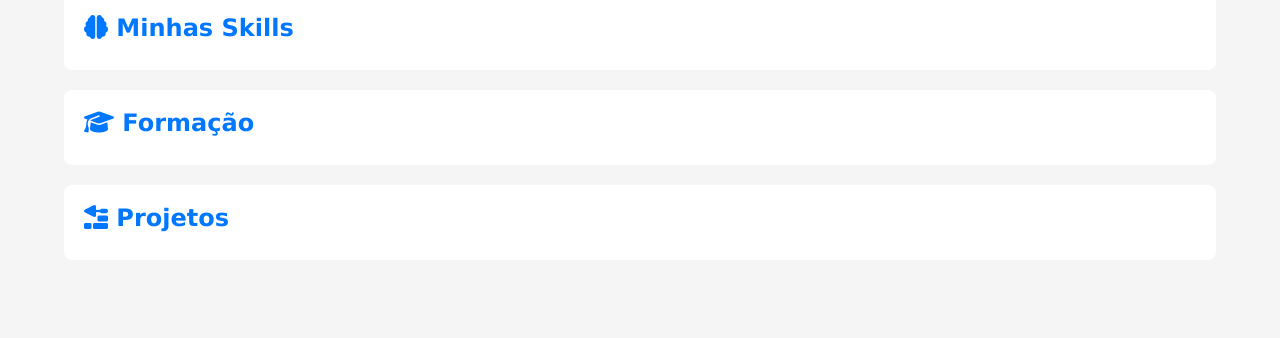
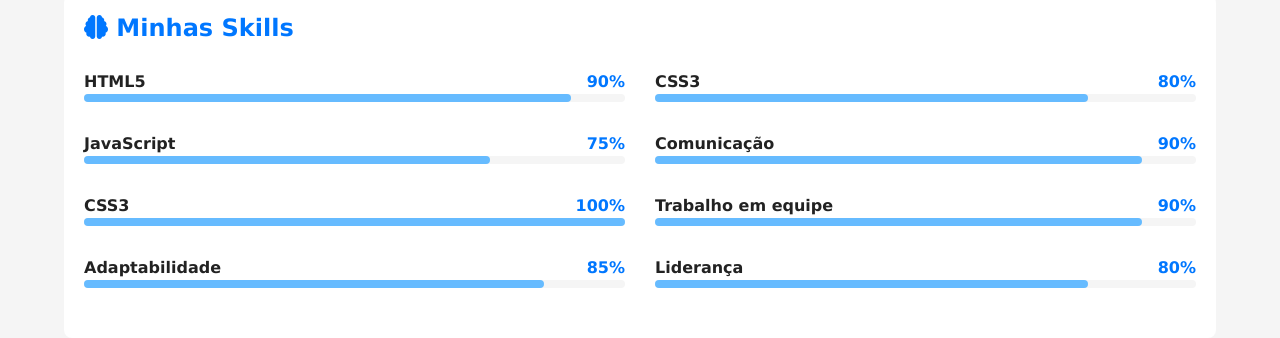
Before and after one commit to lucassantos1100/projeto-portfolio, a plain HTML site: page index.html in a window 1280 px wide. Shown: the part 1231-1569 px from the top of the page. Before the commit the page ends 1511 px from the top, so only its background shows below. Drawn offline with Linux system fonts and the light colour scheme.

Commit message:
skills criadas

```diff
--- a/estilos/style.css
+++ b/estilos/style.css
@@ -90,7 +90,7 @@ section#ficha img.foto {
 
 section#ficha h1 {
   color: var(--destaque);
-  margin: 15px 0px;
+  margin: 15px 0;
   font-size: 1.5em;
   text-align: left;
 }
@@ -129,7 +129,7 @@ article h2 {
   margin-bottom: 10px;
 }
 
-article#video div#video-container {
+div#video-container {
   position: relative;
   width: 100%;
   margin: auto;
@@ -144,3 +144,46 @@ div#video-container iframe {
   height: 100%;
   border-radius: 8px;
 }
+
+#skill-container {
+  display: grid;
+  grid-template-columns: 1fr;
+  gap: 30px;
+  margin: 30px 0px;
+}
+
+#skill-container .info {
+  display: flex;
+  justify-content: space-between;
+  align-items: center;
+}
+
+#skill-container .nome {
+  font-weight: bold;
+  color: #222222;
+}
+
+#skill-container .porcent {
+  font-weight: bold;
+  color: var(--destaque);
+}
+
+#skill-container .barra {
+  width: 100%;
+  height: 8px;
+  background-color: var(--fundo-principal);
+  border-radius: 4px;
+}
+
+#skill-container .progresso {
+  height: 100%;
+  background-color: var(--destaque-inverso);
+  border-radius: 4px;
+}
+
+
+@media screen and (min-width: 768px) {
+  #skill-container {
+    grid-template-columns: 1fr 1fr;
+  }
+}
--- a/index.html
+++ b/index.html
@@ -43,8 +43,123 @@
 
             <article id="skills">
                 <h2><i class="fa-solid fa-brain"></i> Minhas Skills</h2>
+
+                <div id="skill-container">
+                    <div class="item">
+                        <div class="info">
+                            <span class="nome">
+                                HTML5
+                            </span>
+                            <span class="porcent">
+                                90%
+                            </span>
+                        </div>
+                        <div class="barra">
+                            <div class="progresso" style="width: 90%;"></div>
+                        </div>
+                    </div>
+
+                    <div class="item">
+                        <div class="info">
+                            <span class="nome">
+                                CSS3
+                            </span>
+                            <span class="porcent">
+                                80%
+                            </span>
+                        </div>
+                        <div class="barra">
+                            <div class="progresso" style="width: 80%;"></div>
+                        </div>
+                    </div>
+
+                    <div class="item">
+                        <div class="info">
+                            <span class="nome">
+                                JavaScript
+                            </span>
+                            <span class="porcent">
+                                75%
+                            </span>
+                        </div>
+                        <div class="barra">
+                            <div class="progresso" style="width: 75%;"></div>
+                        </div>
+                    </div>
+
+                    <div class="item">
+                        <div class="info">
+                            <span class="nome">
+                                Comunicação
+                            </span>
+                            <span class="porcent">
+                                90%
+                            </span>
+                        </div>
+                        <div class="barra">
+                            <div class="progresso" style="width: 90%;"></div>
+                        </div>
+                    </div>
+
+                    <div class="item">
+                        <div class="info">
+                            <span class="nome">
+                                CSS3
+                            </span>
+                            <span class="porcent">
+                                100%
+                            </span>
+                        </div>
+                        <div class="barra">
+                            <div class="progresso" style="width: 100%;"></div>
+                        </div>
+                    </div>
+
+                    <div class="item">
+                        <div class="info">
+                            <span class="nome">
+                                Trabalho em equipe
+                            </span>
+                            <span class="porcent">
+                                90%
+                            </span>
+                        </div>
+                        <div class="barra">
+                            <div class="progresso" style="width: 90%;"></div>
+                        </div>
+                    </div>
+
+                    <div class="item">
+                        <div class="info">
+                            <span class="nome">
+                                Adaptabilidade
+                            </span>
+                            <span class="porcent">
+                                85%
+                            </span>
+                        </div>
+                        <div class="barra">
+                            <div class="progresso" style="width: 85%;"></div>
+                        </div>
+                    </div>
+
+                    <div class="item">
+                        <div class="info">
+                            <span class="nome">
+                                Liderança
+                            </span>
+                            <span class="porcent">
+                                80%
+                            </span>
+                        </div>
+                        <div class="barra">
+                            <div class="progresso" style="width: 80%;"></div>
+                        </div>
+                    </div>
+
+                </div>
+
             </article> <!-- Fim article#skills -->
-
             <article id="formacao">
                 <h2><i class="fa-solid fa-graduation-cap"></i> Formação</h2>
             </article> <!-- Fim article#formacao -->
```
